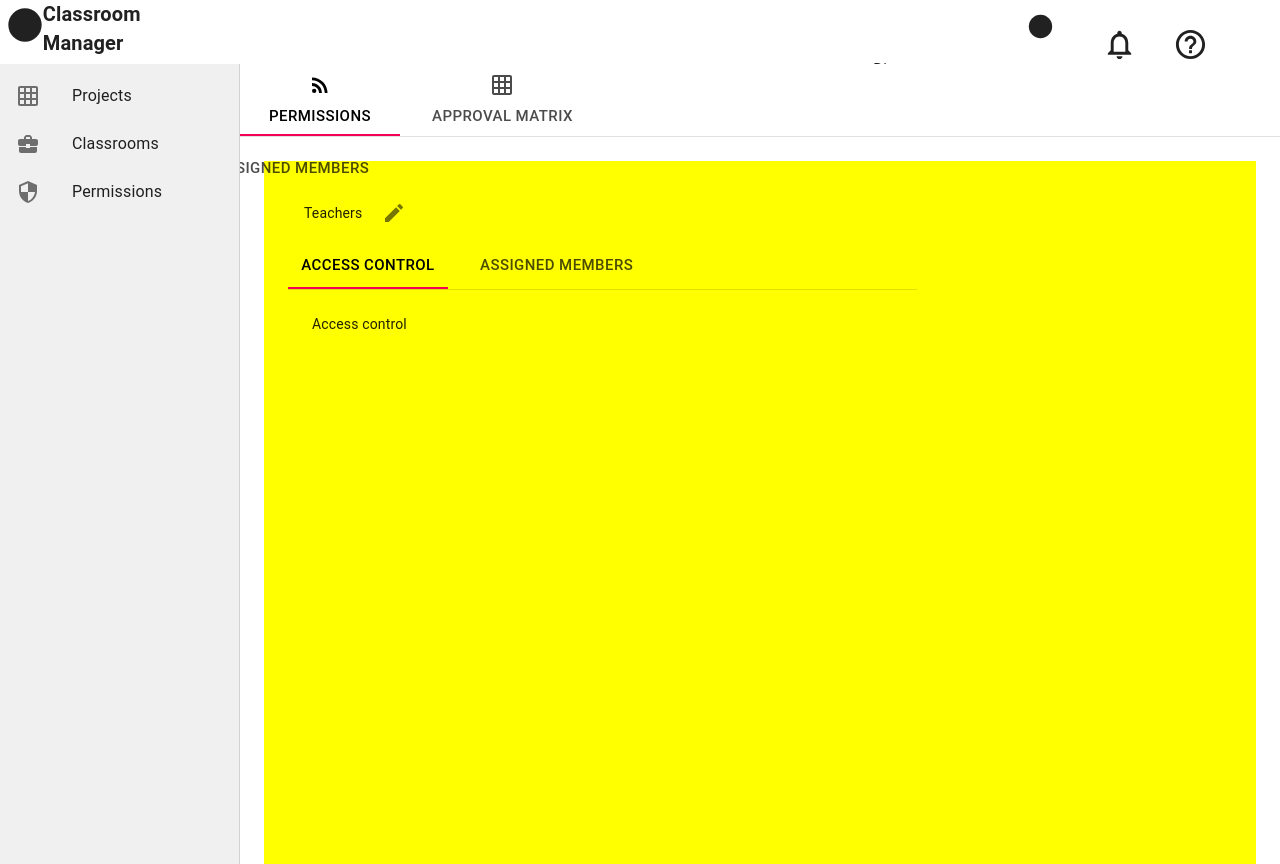
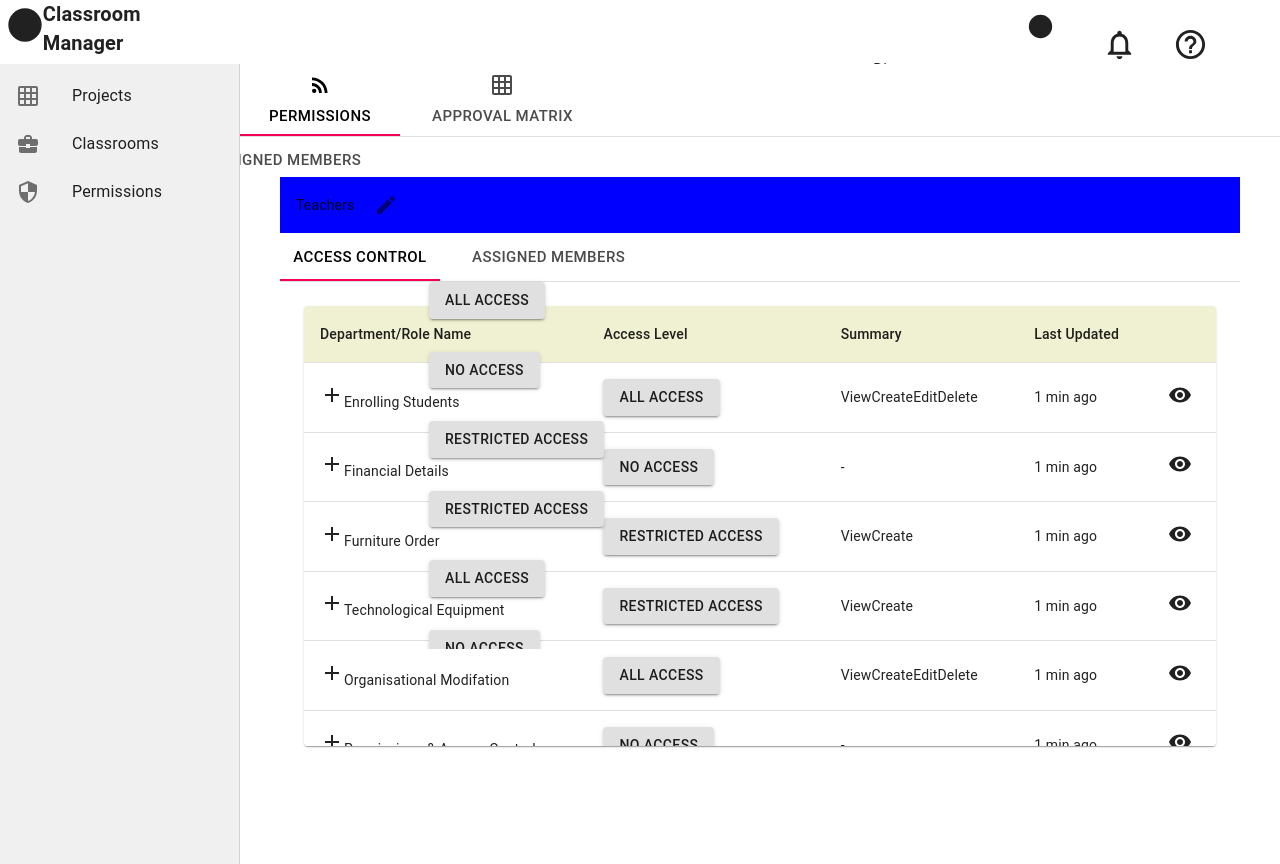
Before and after one commit to Nagadivyasree15/Classroom_Manager, a React (Create React App) app: page /access_control in a window 1280 px wide. Built offline with nearby package versions, Linux system fonts and the light colour scheme.

Commit message:
database.json

```diff
--- a/src/Components/AccessControl.jsx
+++ b/src/Components/AccessControl.jsx
@@ -7,10 +7,21 @@ import {
   makeStyles,
   Tab,
   Divider,
+  Table,
+  TableBody,
+  TableCell,
+  TableContainer,
+  TableHead,
+  TableRow,
+  Button,
+  Paper,
 } from '@material-ui/core';
 import { TabContext, TabList, TabPanel } from '@material-ui/lab';
 import EditIcon from '@material-ui/icons/Edit';
+import VisibilityIcon from '@material-ui/icons/Visibility';
+import AddIcon from '@material-ui/icons/Add';
 import { useState } from 'react';
+import roleData from '../Database/database';
 
 const useStyle = makeStyles({
   list: {
@@ -24,20 +35,24 @@ const useStyle = makeStyles({
     color: '#000000',
     marginRight: 20,
   },
+  tableHead: {
+    backgroundColor: 'rgb(240,240,210)',
+  },
+  tableContainer: {
+    height: '55vh',
+  },
 });
 const AccessControl = () => {
   const classes = useStyle();
   const [tabValue, setTabValue] = useState('1');
+  const data = roleData;
   const handleChange = (event, newValue) => {
     console.log(newValue, event);
     setTabValue(newValue);
   };
   return (
-    <Box
-      component="main"
-      sx={{ flexGrow: 0, bgcolor: 'yellow', p: 3, height: '100vh' }}
-    >
-      <Grid item xs={8}>
+    <Box sx={{ flexGrow: 1, p: 2, height: '100vh' }}>
+      <Grid item xs={12} style={{ backgroundColor: 'blue' }}>
         <List>
           <ListItem className={classes.list}>
             Teachers
@@ -47,14 +62,49 @@ const AccessControl = () => {
           </ListItem>
         </List>
       </Grid>
-      <Grid item xs={8}>
+      <Grid item xs={12}>
         <TabContext value={tabValue}>
           <TabList onChange={handleChange}>
             <Tab label="Access Control" className={classes.tabs} value="1" />
             <Tab label="Assigned Members" className={classes.tabs} value="2" />
           </TabList>
           <Divider />
-          <TabPanel value="1">Access control</TabPanel>
+          <TabPanel value="1">
+            <TableContainer
+              component={Paper}
+              className={classes.tableContainer}
+            >
+              <Table sx={{ minWidth: 800 }} aria-label="simple table">
+                <TableHead>
+                  <TableRow className={classes.tableHead}>
+                    <TableCell>Department/Role Name</TableCell>
+                    <TableCell>Access Level</TableCell>
+                    <TableCell>Summary</TableCell>
+                    <TableCell>Last Updated</TableCell>
+                    <TableCell></TableCell>
+                  </TableRow>
+                </TableHead>
+                <TableBody>
+                  {data.map((item) => (
+                    <TableRow key={item.id}>
+                      <TableCell>
+                        <AddIcon />
+                        {item.role}
+                      </TableCell>
+                      <TableCell>
+                        <Button variant="contained">{item.accesslevel}</Button>
+                      </TableCell>
+                      <TableCell>{item.summary}</TableCell>
+                      <TableCell>{item.lastupdated}</TableCell>
+                      <TableCell>
+                        <VisibilityIcon />
+                      </TableCell>
+                    </TableRow>
+                  ))}
+                </TableBody>
+              </Table>
+            </TableContainer>
+          </TabPanel>
           <TabPanel value="2">Assigned Members</TabPanel>
         </TabContext>
       </Grid>
--- /dev/null
+++ b/src/Database/database.json
@@ -0,0 +1,44 @@
+[
+  {
+    "id": 1,
+    "role": "Enrolling Students",
+    "accesslevel": "All Access",
+    "summary": ["View", "Create", "Edit", "Delete"],
+    "lastupdated": "1 min ago"
+  },
+  {
+    "id": 2,
+    "role": "Financial Details",
+    "accesslevel": "No Access",
+    "summary": "-",
+    "lastupdated": "1 min ago"
+  },
+  {
+    "id": 3,
+    "role": "Furniture Order",
+    "accesslevel": "Restricted Access",
+    "summary": ["View", "Create"],
+    "lastupdated": "1 min ago"
+  },
+  {
+    "id": 4,
+    "role": "Technological Equipment",
+    "accesslevel": "Restricted Access",
+    "summary": ["View", "Create"],
+    "lastupdated": "1 min ago"
+  },
+  {
+    "id": 5,
+    "role": "Organisational Modifation",
+    "accesslevel": "All Access",
+    "summary": ["View", "Create", "Edit", "Delete"],
+    "lastupdated": "1 min ago"
+  },
+  {
+    "id": 5,
+    "role": "Permissions & Access Control",
+    "accesslevel": "No Access",
+    "summary": "-",
+    "lastupdated": "1 min ago"
+  }
+]
```
